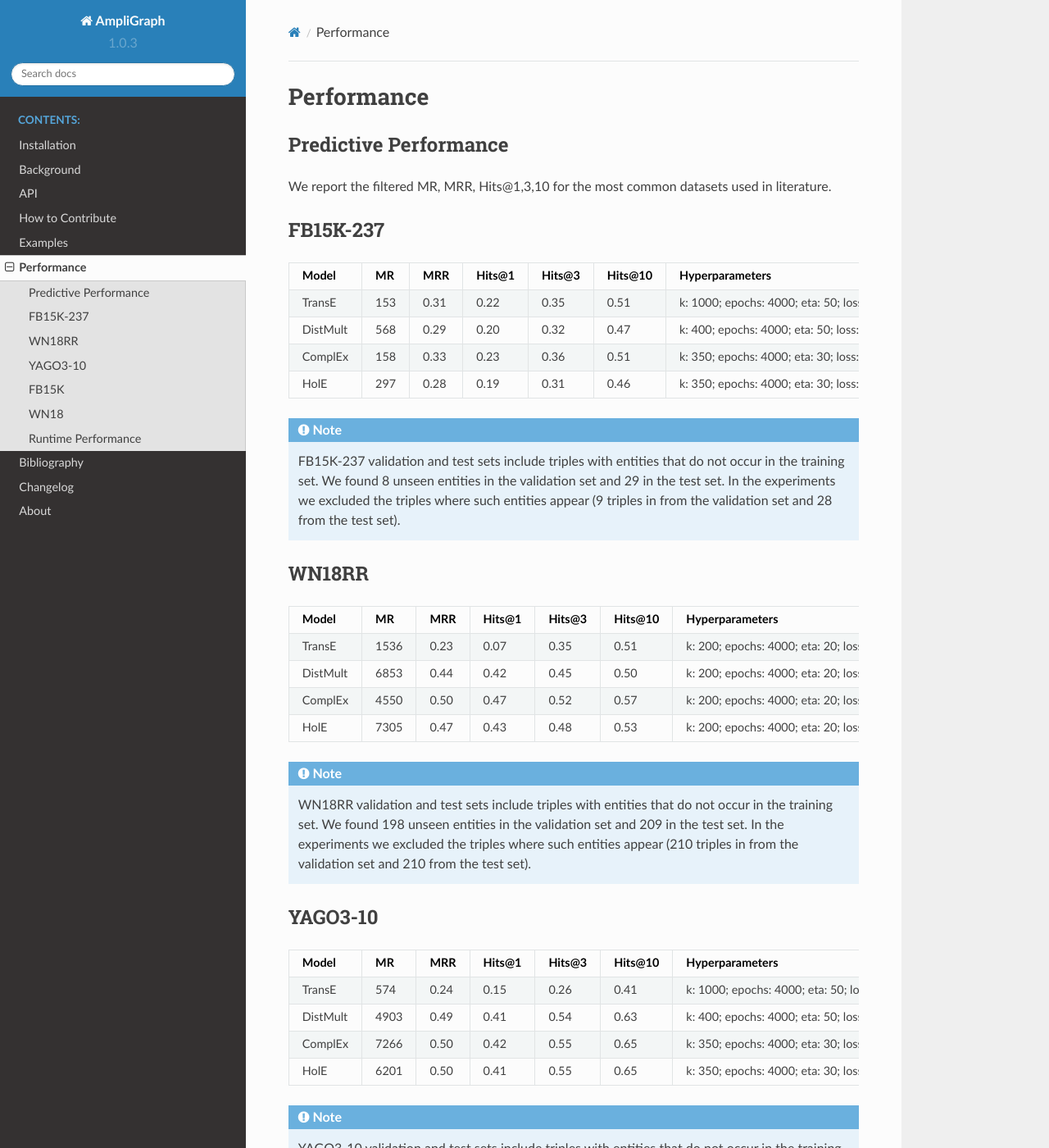
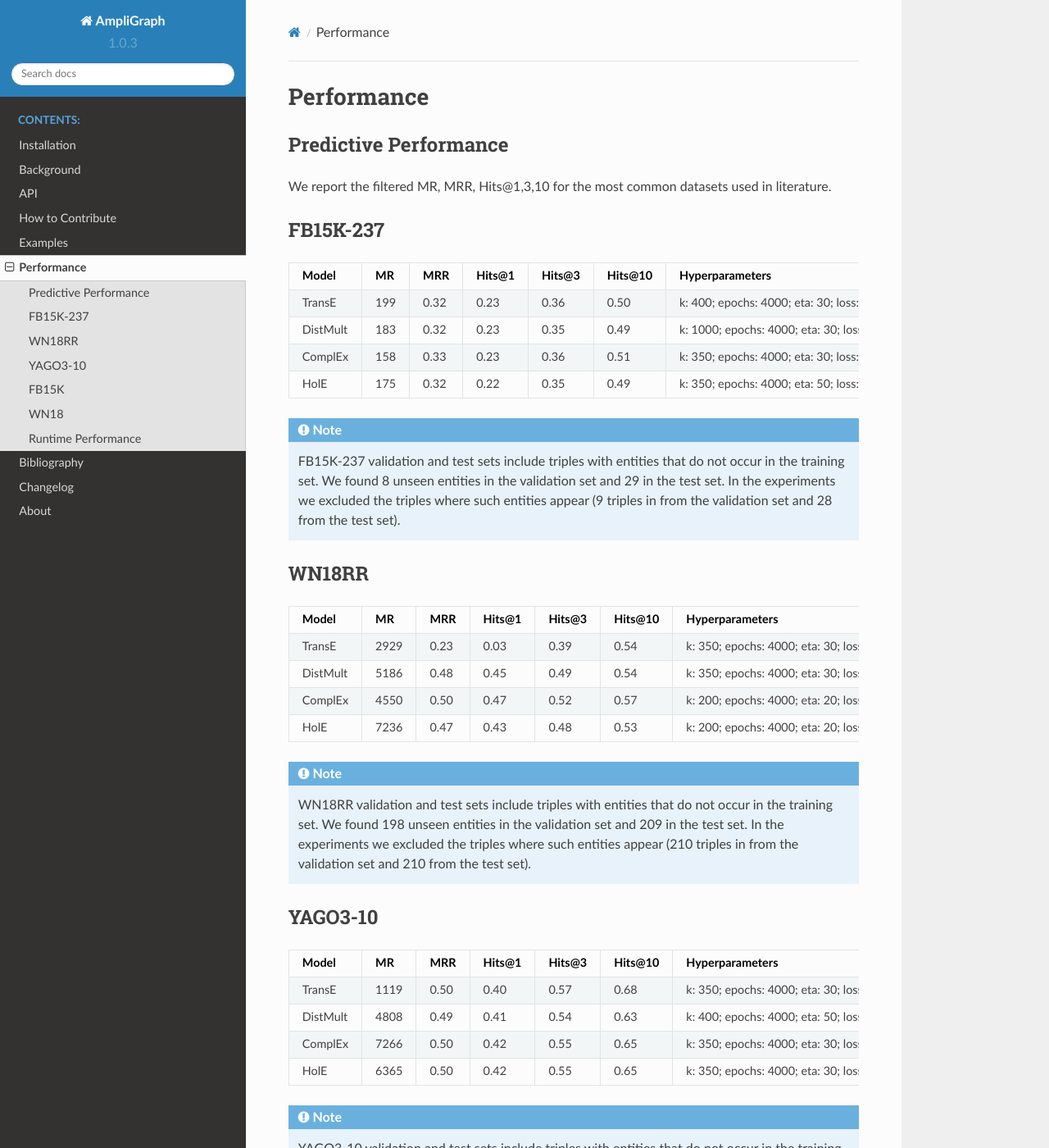
Before and after one commit to Accenture/AmpliGraph, a Sphinx documentation site: the page built from docs/experiments.rst, in a window 1280 px wide and 1400 px high. Shown: the whole window at 82% size. Built offline with Sphinx 7.4.7 and the Read the Docs theme 2.0.0, drawn with Linux system fonts in a browser that asks for light colours; the version number is read from the project's files by our own code; some of the changed text lies outside the part shown.

Commit message:
update some better exp result with multiclass-loss

```diff
--- a/docs/experiments.rst
+++ b/docs/experiments.rst
@@ -14,13 +14,14 @@
 ========== ======== ====== ======== ======== ========== ========================
   Model       MR     MRR    Hits@1   Hits@3   Hits\@10      Hyperparameters
 ========== ======== ====== ======== ======== ========== ========================
-  TransE    153     0.31    0.22     0.35      0.51      k: 1000;
+  TransE    199     0.32    0.23     0.36      0.50      k: 400;
                                                          epochs: 4000;
-                                                         eta: 50;
-                                                         loss: self_adversarial;
-                                                         loss_params:
-                                                         alpha: 0.5;
-                                                         margin: 5;
+                                                         eta: 30;
+                                                         loss: multiclass_nll;
+                                                         regularizer: LP;
+                                                         regularizer_params:
+                                                         lambda: 0.0001;
+                                                         p: 2;
                                                          optimizer: adam;
                                                          optimizer_params:
                                                          lr: 0.0001;
@@ -28,7 +29,7 @@
                                                          norm: 1;
                                                          normalize_ent_emb: false;
                                                          seed: 0;
-                                                         batches_count: 60;
+                                                         batches_count: 64;
                                                          early_stopping:{
                                                          x_valid: validation[::10],
                                                          criteria: mrr,
@@ -38,23 +39,20 @@
                                                          check_interval: 100
                                                          };
 
- DistMult   568     0.29      0.20     0.32      0.47    k: 400;
+ DistMult   183     0.32      0.23     0.35      0.49    k: 1000;
                                                          epochs: 4000;
-                                                         eta: 50;
-                                                         loss: self_adversarial;
-                                                         loss_params:
-                                                         alpha: 1;
-                                                         margin: 1;
+                                                         eta: 30;
+                                                         loss: multiclass_nll;
                                                          regularizer: LP;
                                                          regularizer_params:
                                                          lambda: 0.0001;
                                                          p: 2;
                                                          optimizer: adam;
                                                          optimizer_params:
-                                                         lr: 0.0005;
+                                                         lr: 0.0001;
                                                          seed: 0;
+                                                         batches_count: 64;
                                                          normalize_ent_emb: false;
-                                                         batches_count: 50;
                                                          early_stopping:{
                                                          x_valid: validation[::10],
                                                          criteria: mrr,
@@ -75,9 +73,10 @@
                                                          optimizer_params:
                                                          lr: 0.0001;
                                                          seed: 0;
+                                                         regularizer: LP;
                                                          regularizer_params:
-                                                         lambda: 0.05;
-                                                         p: 3;
+                                                         lambda: 0.0001;
+                                                         p: 2;
                                                          batches_count: 50;
                                                          early_stopping:{
                                                          x_valid: validation[::10],
@@ -89,18 +88,19 @@
                                                          };
 
 
-   HolE     297     0.28       0.19     0.31       0.46  k: 350;
+   HolE     175     0.32       0.22     0.35       0.49  k: 350;
                                                          epochs: 4000;
-                                                         eta: 30;
-                                                         loss: self_adversarial;
-                                                         loss_params:
-                                                         alpha: 1
-                                                         margin: 0.5;
+                                                         eta: 50;
+                                                         loss: multiclass_nll;
+                                                         regularizer: LP;
+                                                         regularizer_params:
+                                                         lambda: 0.0001;
+                                                         p: 2;
                                                          optimizer: adam;
                                                          optimizer_params:
                                                          lr: 0.0001;
                                                          seed: 0;
-                                                         batches_count: 50;
+                                                         batches_count: 64;
                                                          early_stopping:{
                                                          x_valid: validation[::10],
                                                          criteria: mrr,
@@ -126,24 +126,22 @@
 ========== ========= ====== ======== ======== ========== =======================
   Model       MR      MRR    Hits@1   Hits@3   Hits\@10      Hyperparameters
 ========== ========= ====== ======== ======== ========== =======================
-  TransE    1536      0.23    0.07     0.35      0.51     k: 200;
+  TransE    2929      0.23    0.03     0.39      0.54     k: 350;
                                                           epochs: 4000;
-                                                          eta: 20;
-                                                          loss: self_adversarial;
-                                                          loss_params:
-                                                          margin: 1;
+                                                          eta: 30;
+                                                          loss: multiclass_nll;
                                                           optimizer: adam;
                                                           optimizer_params:
                                                           lr: 0.0001;
                                                           regularizer: LP;
                                                           regularizer_params:
-                                                          lambda: 1.0e-05;
-                                                          p: 1;
+                                                          lambda: 0.0001;
+                                                          p: 2;
                                                           seed: 0;
                                                           normalize_ent_emb: false;
                                                           embedding_model_params:
                                                           norm: 1;
-                                                          batches_count: 100;
+                                                          batches_count: 150;
                                                           early_stopping:{
                                                           x_valid: validation[::10],
                                                           criteria: mrr,
@@ -153,18 +151,20 @@
                                                           check_interval: 100
                                                           };
 
- DistMult   6853      0.44    0.42     0.45      0.50     k: 200;
+ DistMult   5186      0.48    0.45     0.49      0.54     k: 350;
                                                           epochs: 4000;
-                                                          eta: 20;
-                                                          loss: self_adversarial;
-                                                          loss_params:
-                                                          margin: 1;
+                                                          eta: 30;
+                                                          loss: multiclass_nll;
                                                           optimizer: adam;
                                                           optimizer_params:
-                                                          lr: 0.0005;
+                                                          lr: 0.0001;
+                                                          regularizer: LP;
+                                                          regularizer_params:
+                                                          lambda: 0.0001;
+                                                          p: 2;
                                                           seed: 0;
                                                           normalize_ent_emb: false;
-                                                          batches_count: 25;
+                                                          batches_count: 100;
                                                           early_stopping:{
                                                           x_valid: validation[::10],
                                                           criteria: mrr,
@@ -184,6 +184,7 @@
                                                           optimizer_params:
                                                           lr: 0.0005;
                                                           seed: 0;
+                                                          regularizer: LP;
                                                           regularizer_params:
                                                           lambda: 0.05;
                                                           p: 3;
@@ -197,7 +198,7 @@
                                                           check_interval: 100
                                                           };
 
-   HolE     7305      0.47    0.43     0.48      0.53     k: 200;
+   HolE     7236      0.47    0.43     0.48      0.53     k: 200;
                                                           epochs: 4000;
                                                           eta: 20;
                                                           loss: self_adversarial;
@@ -231,21 +232,22 @@
 ======== ======== ====== ======== ======== ========= =========================
  Model      MR     MRR    Hits@1   Hits@3   Hits\@10      Hyperparameters
 ======== ======== ====== ======== ======== ========= =========================
-TransE   574      0.24   0.15     0.26     0.41       k: 1000;
+TransE   1119      0.50   0.40     0.57     0.68      k: 350;
                                                       epochs: 4000;
-                                                      eta: 50;
-                                                      loss: self_adversarial;
-                                                      loss_params:
-                                                      alpha: 0.5;
-                                                      margin: 5;
+                                                      eta: 30;
+                                                      loss: multiclass_nll;
                                                       optimizer: adam;
                                                       optimizer_params:
                                                       lr: 0.0001;
+                                                      regularizer: LP;
+                                                      regularizer_params:
+                                                      lambda: 0.0001;
+                                                      p: 2;
                                                       embedding_model_params:
                                                       norm: 1;
                                                       normalize_ent_emb: false;
                                                       seed: 0;
-                                                      batches_count: 150;
+                                                      batches_count: 100;
                                                       early_stopping:{
                                                       x_valid: validation[::10],
                                                       criteria: mrr,
@@ -255,7 +257,7 @@
                                                       check_interval: 100
                                                       };
 
-DistMult 4903     0.49   0.41     0.54     0.63       k: 400;
+DistMult 4808     0.49   0.41     0.54     0.63       k: 400;
                                                       epochs: 4000;
                                                       eta: 50;
                                                       loss: self_adversarial;
@@ -302,7 +304,7 @@
                                                       check_interval: 100
                                                       };
 
-HolE     6201     0.50   0.41     0.55     0.65       k: 350;
+HolE     6365     0.50   0.42     0.55     0.65       k: 350;
                                                       epochs: 4000;
                                                       eta: 30;
                                                       loss: self_adversarial;
@@ -385,7 +387,7 @@
                                                          check_interval: 100
                                                          };
 
- ComplEx    188      0.79    0.76     0.82      0.86     k: 200;
+ ComplEx    183      0.80    0.75     0.82      0.87     k: 200;
                                                          epochs: 4000;
                                                          eta: 20;
                                                          loss: self_adversarial;
@@ -438,7 +440,7 @@
 ========== ======== ====== ======== ======== ========== ========================
   Model       MR     MRR    Hits@1   Hits@3   Hits\@10      Hyperparameters
 ========== ======== ====== ======== ======== ========== ========================
-TransE     446      0.50    0.18     0.81      0.89     k: 150;
+TransE     477      0.51    0.20     0.81      0.89     k: 150;
                                                         epochs: 4000;
                                                         eta: 5;
                                                         loss: pairwise;
```
Also changed, not shown: other parts of docs/experiments.rst (+6 -6 lines), 2 other files.
